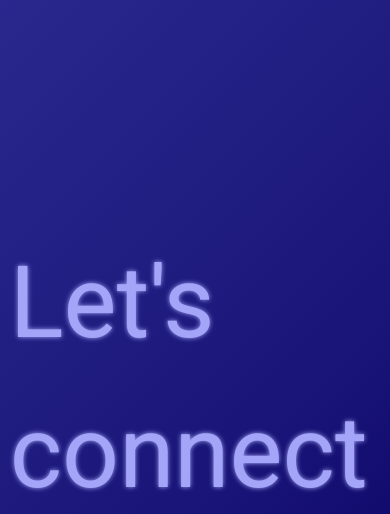
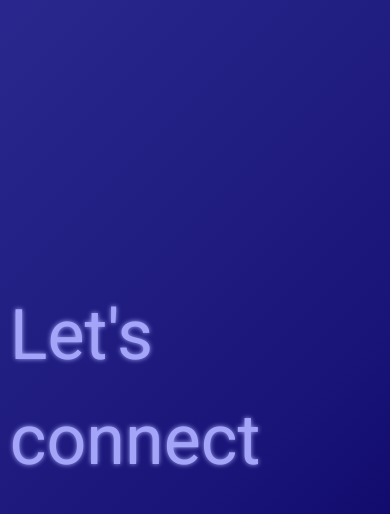
Before and after one commit to samjmccormick/samjmccormick.github.io, a website: page index.html in a window 390 px wide. Shown: the part 2581-3095 px from the top of the page. Drawn offline with nearby package versions, Linux system fonts and the light colour scheme.

Commit message:
connect formatting

```diff
--- a/index.html
+++ b/index.html
@@ -663,7 +663,7 @@
           id="connect"
           class="connect d-flex flex-column justify-content-center align-items-center"
         >
-          <div class="social row lets-connect">Let's connect</div>
+          <div class="social row lets-connect mb-3">Let's connect</div>
           <div
             class="row social-container d-flex justify-content-evenly align-items-center"
           >
--- a/styles.css
+++ b/styles.css
@@ -579,6 +579,10 @@ button:hover {
   .card-title {
     font-size: 1.1rem;
   }
+
+  .lets-connect {
+    font-size: 5rem;
+  }
 }
 
 @media screen and (max-width: 900px) {
@@ -647,6 +651,10 @@ button:hover {
   .card-title {
     font-size: 2rem;
   }
+
+  .lets-connect {
+    font-size: 7rem;
+  }
 }
 
 @media screen and (max-height: 700px) {
```
